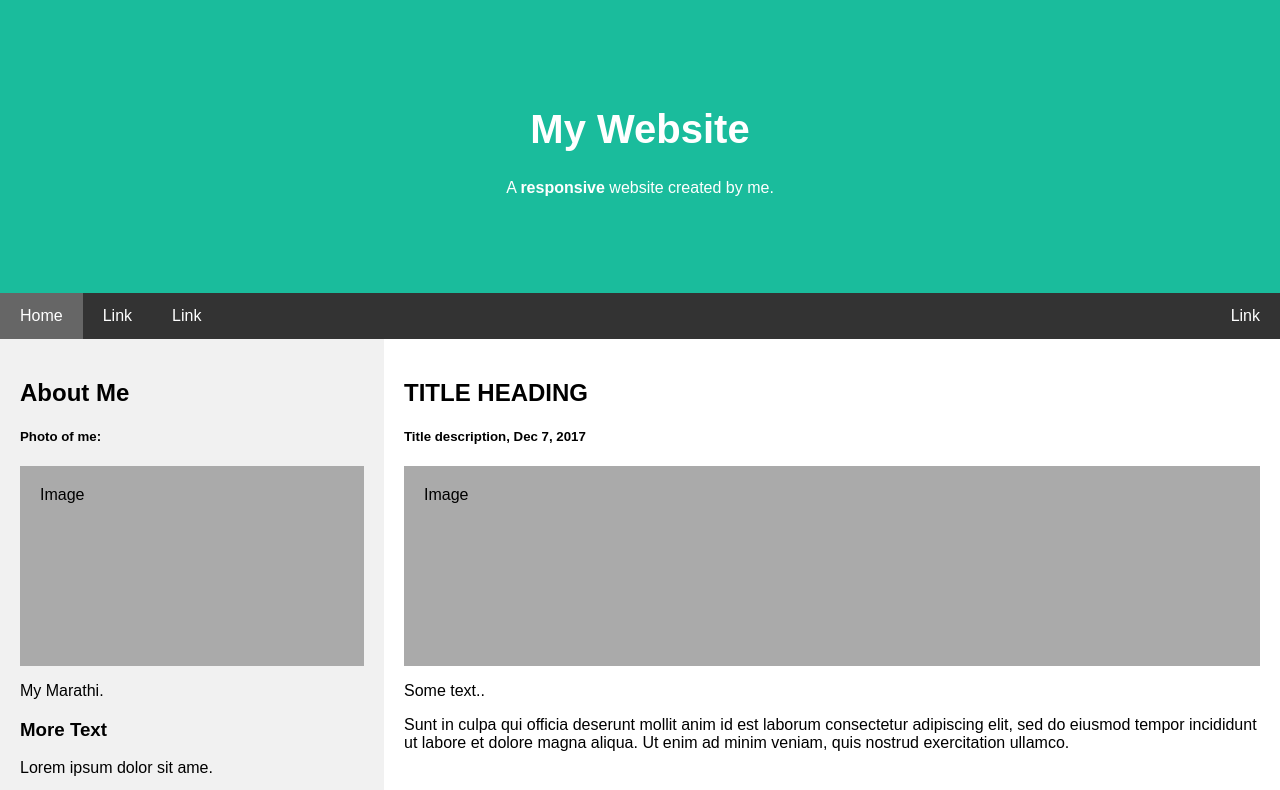
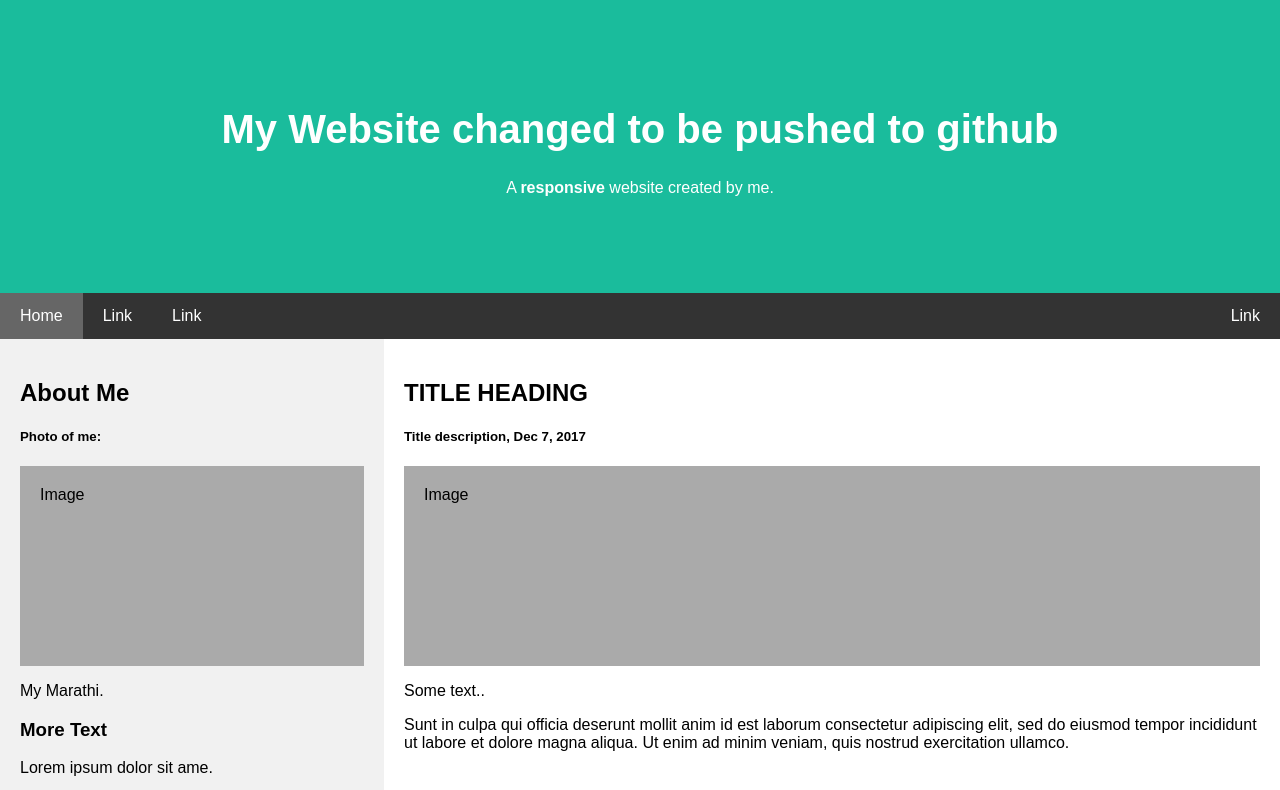
Before and after one commit to yogeshdhome/git-demo, a plain HTML site: page web/index.html in a window 1280 px wide. Shown: the top 790 px of the page. Drawn offline with Linux system fonts and the light colour scheme.

Commit message:
updating index page for github push

```diff
--- a/web/index.html
+++ b/web/index.html
@@ -123,7 +123,7 @@ body {
 <body>
 
 <div class="header">
-  <h1>My Website</h1>
+  <h1>My Website changed to be pushed to github</h1>
   <p>A <b>responsive</b> website created by me.</p>
 </div>
 
```
